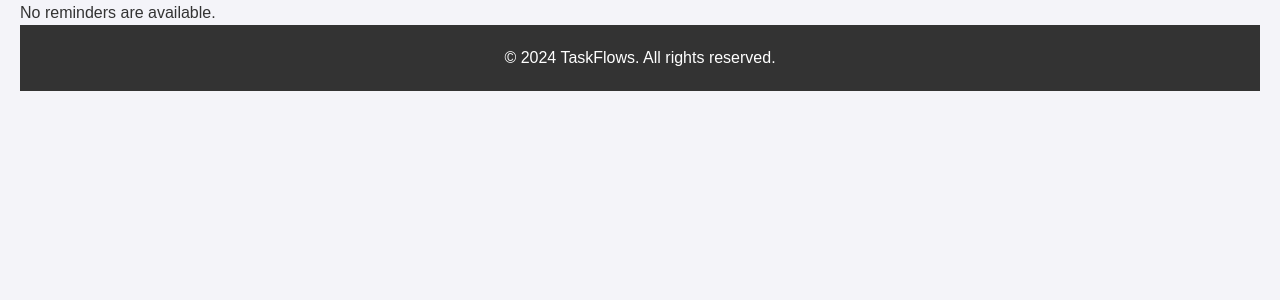
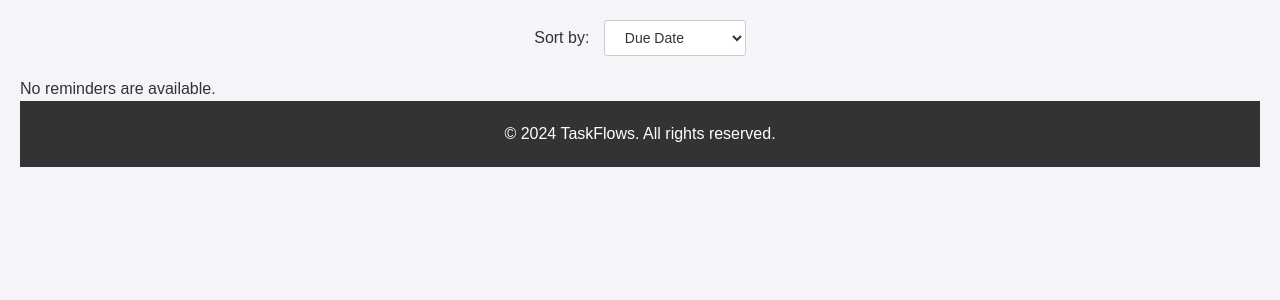
Before and after one commit to SamuelAirs/FinalProjectSamuelAyers, a Django app: page /reminders/ in a window 1280 px wide. Shown: the part 245-545 px from the top of the page. Run offline with Django 5.2, Linux system fonts and the light colour scheme; the visitor is signed in with stand-in values (Sample User, id 1); data that the repository does not hold is empty.

Commit message:
added importance to index list display

```diff
--- a/taskFlows/reminders/static/reminders/style.css
+++ b/taskFlows/reminders/static/reminders/style.css
@@ -307,3 +307,40 @@ header h1 a:hover {
 .auth-form a:hover {
   text-decoration: underline;
 }
+
+/* Style for sorting form and dropdown */
+.sort-form {
+    max-width: 360px;
+    margin: 20px auto;
+    text-align: center;
+}
+
+.sort-form label {
+    margin-right: 10px;
+    font-size: 16px;
+    color: #333;
+}
+
+.sort-form select {
+    padding: 8px 16px;
+    border: 1px solid #ccc;
+    border-radius: 3px;
+    background-color: white;
+    cursor: pointer;
+    font-size: 14px;
+    color: #333;
+}
+
+.sort-form select:hover {
+    background-color: #f4f4f9;
+}
+
+.sort-form select:focus {
+    border-color: #0066cc;
+    outline: none;
+}
+
+.reminder-importance {
+    font-weight: bold;
+    color: #c00; /* Red color to indicate urgency */
+}
--- a/taskFlows/reminders/templates/reminders/index.html
+++ b/taskFlows/reminders/templates/reminders/index.html
@@ -2,6 +2,16 @@
 
 {% block content %}
 {% if user.is_authenticated %}
+<div class="sort-form">
+    <form method="get" action="">
+        <label for="sort">Sort by:</label>
+        <select name="sort" onchange="this.form.submit()">
+            <option value="reminderDueDateEnd">Due Date</option>
+            <option value="reminderCreationTime">Creation Time</option>
+            <option value="reminderImportance">Importance</option>
+        </select>
+    </form>
+</div>
 <div class="reminder-list">
     {% if latestReminderList %}
         <ul>
@@ -10,6 +20,8 @@
                 <div class="reminder-info">
                     <a href="{% url 'reminders:detail' reminder.id %}" class="reminder-title">{{ reminder.reminderDescription }}</a>
                     <p class="reminder-date">{{ reminder.reminderDueDateEnd }}</p>
+                    <!-- Displaying the importance with exclamation points -->
+                    <p class="reminder-importance">Importance: {{ reminder.reminderImportance }}</p>
                 </div>
                 <div class="reminder-actions">
                     <form action="{% url 'reminders:toggleCompletion' reminder.id %}" method="post" class="form-inline">
@@ -27,10 +39,8 @@
         <p>No reminders are available.</p>
     {% endif %}
 </div>
-
 {% else %}
 <p>You are not logged in</p>
-<a href="{% url 'login' %}">Log in.</a>
+<a href="{% url 'login' %}">Log in</a>
 {% endif %}
-
 {% endblock %}
--- a/taskFlows/reminders/views.py
+++ b/taskFlows/reminders/views.py
@@ -3,18 +3,27 @@ from django.template import loader
 from django.shortcuts import render, redirect, get_object_or_404
 from django.views import generic
 from django.urls import reverse
+from django.contrib.auth.mixins import LoginRequiredMixin
 
 
 from .models import reminderBase
 from .forms import reminderForm
 
-class index(generic.ListView):
+from django.contrib.auth.mixins import LoginRequiredMixin
+
+class index(LoginRequiredMixin, generic.ListView):
     template_name = 'reminders/index.html'
     context_object_name = "latestReminderList"
 
     def get_queryset(self):
-        # Filter to show only reminders that have not been marked as complete
-        return reminderBase.objects.filter(reminderCompletion=False).order_by("reminderDueDateEnd")
+        # Get sort parameter from the request, default is by 'reminderDueDateEnd'
+        sort_by = self.request.GET.get('sort', 'reminderDueDateEnd')
+        # Return reminders for the logged-in user sorted by the selected field
+        return reminderBase.objects.filter(
+            user=self.request.user,
+            reminderCompletion=False
+        ).order_by(sort_by)
+
 
 class completedReminders(generic.ListView):
     template_name = 'reminders/index.html'
```
